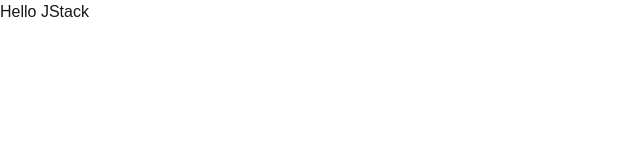
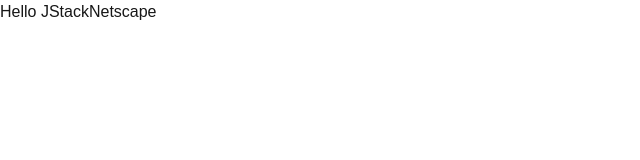
Before and after one commit to lucaskorz/boilerplate-next-14, a Next.js app: page / in a window 1280 px wide. Shown: the top 160 px of the page, without its empty margins (0-640 px from the left). Built offline with nearby package versions, Linux system fonts and the light colour scheme.

Commit message:
feat: testing client components

```diff
--- a/src/app/page.tsx
+++ b/src/app/page.tsx
@@ -1,3 +1,13 @@
+'use client'
+
 export default function Home() {
-  return <div>Hello JStack</div>;
+  const { appName } = window.navigator;
+
+  return (
+    <div>
+      Hello JStack
+
+      {appName}
+    </div>
+  );
 }
```
